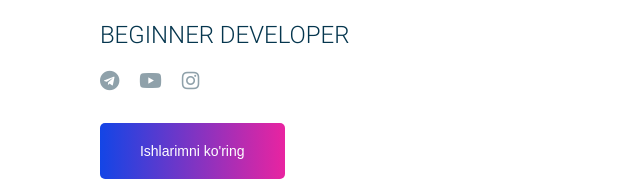
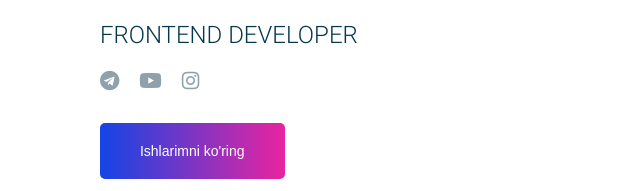
Before and after one commit to asadbekme/portfolio-website, a plain HTML site: page index.html in a window 1280 px wide. Shown: the part 254-445 px from the top of the page, 0-640 px from the left. Drawn offline with Linux system fonts and the light colour scheme; a web font is replaced by a local one.

Commit message:
updated index.html

```diff
--- a/index.html
+++ b/index.html
@@ -59,7 +59,7 @@
                     <div class="main-section__info">
                         <h4 class="main-section__welcome to-uppercase">Salom hammaga!</h4>
                         <h1 class="main-section__introduction to-uppercase">I am Rahimov</h1>
-                        <h3 class="main-section__position to-uppercase">Beginner developer</h3>
+                        <h3 class="main-section__position to-uppercase">Frontend developer</h3>
                         <div class="main-section__social-networks">
                             <a href="#">
                                 <i class="fab fa-telegram"></i>
```
